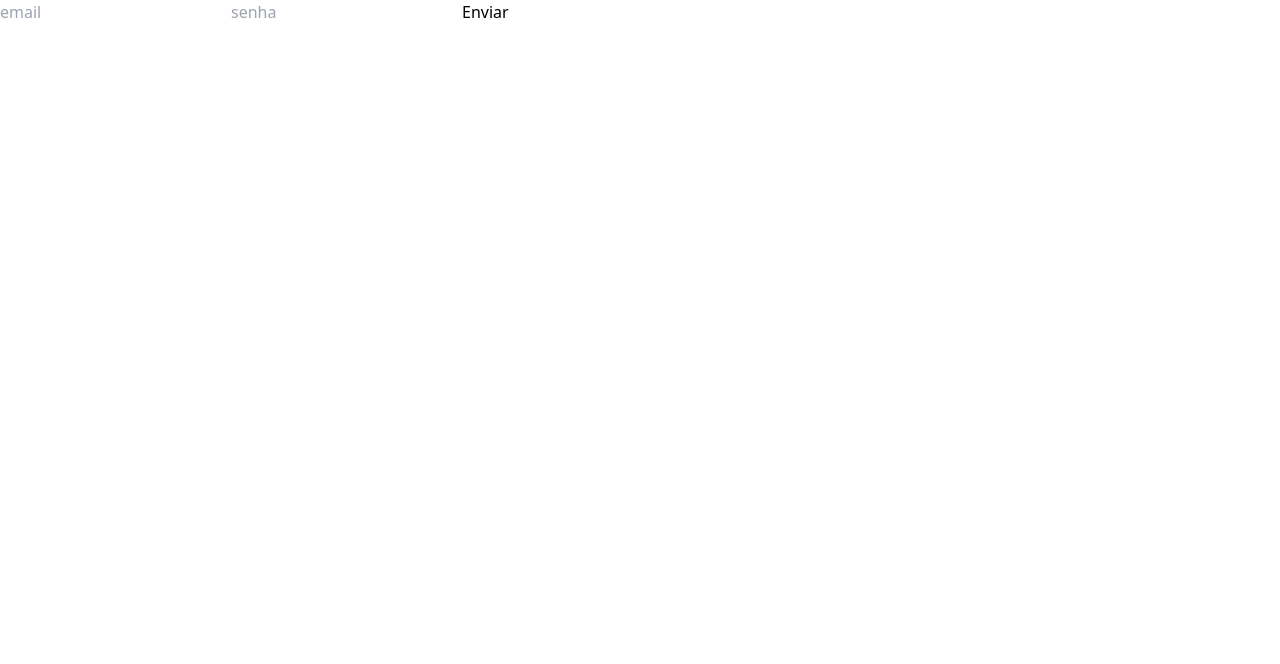
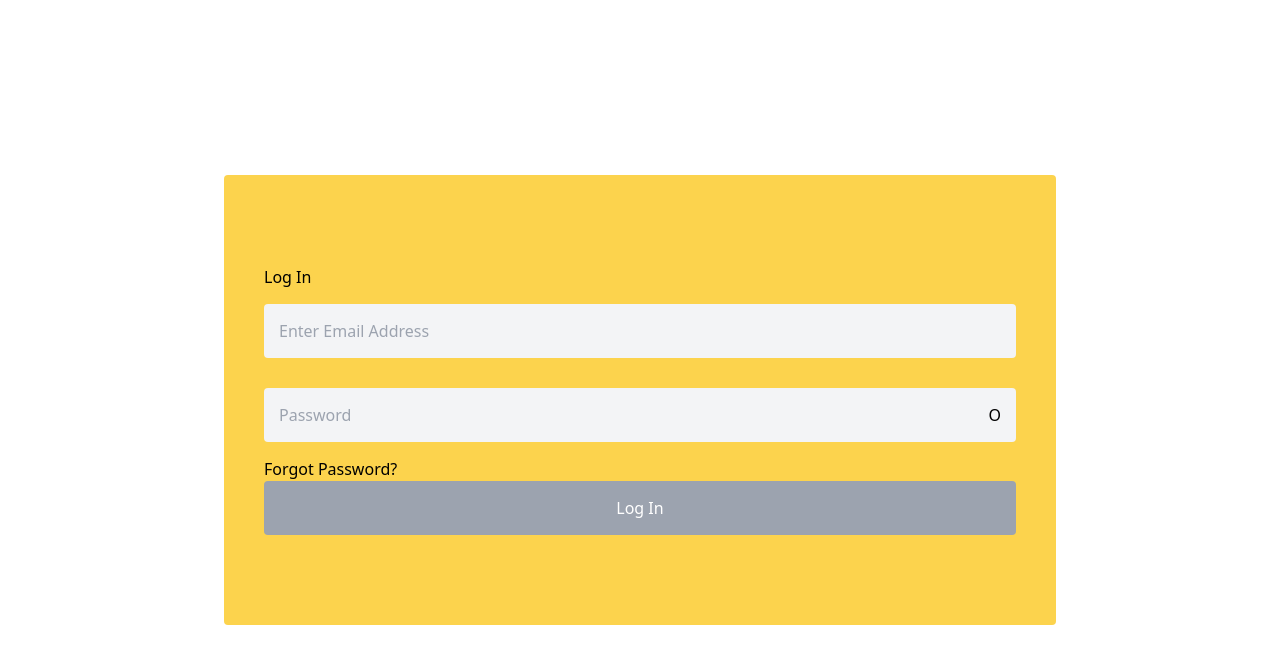
Before and after one commit to guilhermehilario/financ-web, a Next.js app: page / in a window 1280 px wide. Shown: the top 664 px of the page. Built offline with nearby package versions, Linux system fonts and the light colour scheme; no server answers.

Commit message:
style: Adding styling in the form

```diff
--- /dev/null
+++ b/src/components/login/index.tsx
@@ -0,0 +1,61 @@
+import Head from 'next/head';
+import { SubmitHandler, useForm } from 'react-hook-form';
+import { yupResolver } from '@hookform/resolvers/yup';
+
+import { useAuth } from '../../hooks/useAuth';
+import { signInFormSchema } from '../../validations/signInFormSchema';
+import { Button, Container, Content, Form, Input } from './style';
+
+type SignInFormData = {
+  email: string;
+  password: string;
+};
+
+export const Login = () => {
+  const { signIn } = useAuth();
+  const { register, handleSubmit, formState } = useForm({
+    resolver: yupResolver(signInFormSchema),
+  });
+
+  const handleSignIn: SubmitHandler<SignInFormData> = async ({
+    email,
+    password,
+  }: any) => {
+    await signIn({ email, password });
+  };
+
+  return (
+    <Container>
+      <Head>
+        <title>Financ Web</title>
+      </Head>
+
+      <Content>
+        <h1>Log In</h1>
+
+        <Form onSubmit={handleSubmit(handleSignIn)}>
+          <Input>
+            <input
+              type="email"
+              placeholder="Enter Email Address"
+              {...register('email')}
+            />
+          </Input>
+
+          <Input>
+            <input
+              type="password"
+              placeholder="Password"
+              {...register('password')}
+            />
+            <span>O</span>
+          </Input>
+
+          <a href="">Forgot Password?</a>
+
+          <Button type="submit">Log In</Button>
+        </Form>
+      </Content>
+    </Container>
+  );
+};
--- /dev/null
+++ b/src/components/login/style.ts
@@ -0,0 +1,44 @@
+import { styled } from '../../../stitches.config';
+
+export const Container = styled('div', {
+  background: '$white',
+  flexBox: 'flex',
+  flexDirection: 'column',
+  size: '100',
+});
+
+export const Content = styled('div', {
+  background: '$amber300',
+  display: 'flex',
+  flexDirection: 'column',
+  padding: '90px 40px',
+  borderRadius: '$rounded',
+  width: '65%',
+});
+
+export const Form = styled('form', {
+  display: 'flex',
+  flexDirection: 'column',
+});
+
+export const Input = styled('div', {
+  display: 'flex',
+  background: '$gray100',
+  padding: '15px',
+  margin: '15px 0',
+  borderRadius: '$rounded',
+
+  input: {
+    width: '100%',
+    background: 'none',
+    borderStyle: 'hidden',
+    outline: 'none',
+  },
+});
+
+export const Button = styled('button', {
+  background: '$gray400',
+  color: '$white',
+  padding: '15px',
+  borderRadius: '$rounded',
+});
--- a/src/pages/index.tsx
+++ b/src/pages/index.tsx
@@ -1,49 +1,12 @@
-import Head from 'next/head';
-import { SubmitHandler, useForm } from 'react-hook-form';
-import { yupResolver } from '@hookform/resolvers/yup';
-
-import { useAuth } from '../hooks/useAuth';
 import { withSSRGuest } from '../utils/withSSRGuest';
-import { signInFormSchema } from '../validations/signInFormSchema';
 
 import '../services/firebase';
-
-type SignInFormData = {
-  email: string;
-  password: string;
-};
+import { Login } from '../components/login';
 
 export default function Home() {
-  const { signIn } = useAuth();
-  const { register, handleSubmit, formState } = useForm({
-    resolver: yupResolver(signInFormSchema),
-  });
-
-  const handleSignIn: SubmitHandler<SignInFormData> = async ({
-    email,
-    password,
-  }: any) => {
-    await signIn({ email, password });
-  };
-
   return (
     <>
-      <Head>
-        <title>Financ Web</title>
-      </Head>
-
-      <div>
-        <form onSubmit={handleSubmit(handleSignIn)}>
-          <input type="text" placeholder="email" {...register('email')} />
-          <input
-            type="password"
-            placeholder="senha"
-            {...register('password')}
-          />
-
-          <button type="submit">Enviar</button>
-        </form>
-      </div>
+      <Login />
     </>
   );
 }
--- a/stitches.config.ts
+++ b/stitches.config.ts
@@ -272,6 +272,14 @@ export const { createTheme, globalCss, getCssText, styled, theme } =
         lg: '1024px',
         xl: '1280px',
       },
+      radii: {
+        rounded: '4px',
+        'rounded-none': '0px',
+        'rounded-sm': '2px',
+        'rounded-md': '6px',
+        'rounded-lg': '8px',
+        'rounded-xl': '12px',
+      },
     },
 
     media: {
@@ -283,8 +291,14 @@ export const { createTheme, globalCss, getCssText, styled, theme } =
 
     utils: {
       size: value => ({
-        width: value,
-        height: value,
+        width: `${value}vw`,
+        height: `${value}vh`,
+      }),
+
+      flexBox: value => ({
+        display: value,
+        alignItems: 'center',
+        justifyContent: 'center',
       }),
     },
   });
```
